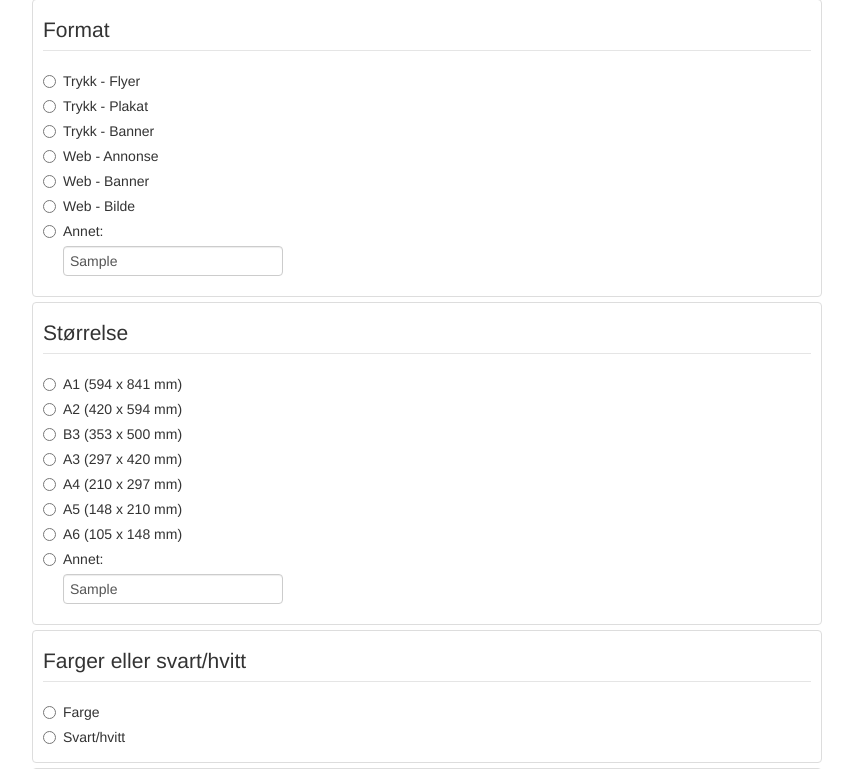
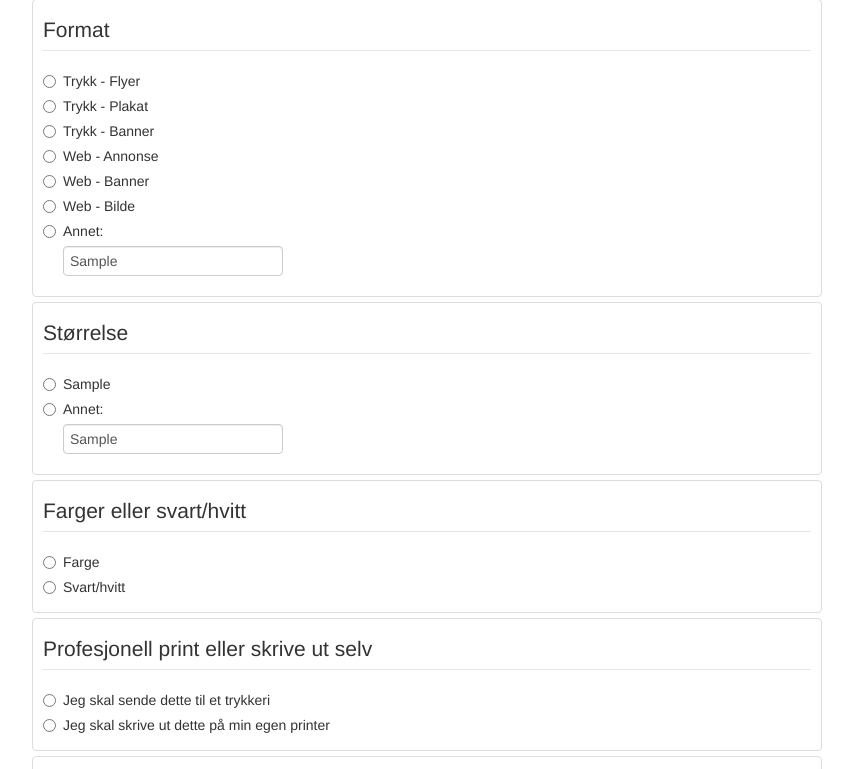
Before and after one commit to edb-gjengen/bestillingsskjema, a Django app: template bestilling/templates/design/form.html in a window 1280 px wide. Shown: the part 874-1643 px from the top of the page, without its empty margins (213-1066 px from the left). Run offline with Django 3.2, Linux system fonts and the light colour scheme; the template is opened without the code that fills it: most values are stand-ins (such as "Sample title", 1, 10 or a date in 2020); some libraries are stand-ins or nearby versions.

Commit message:
Moved paper size-choices to models.

```diff
--- a/bestilling/bestilling/baseviews.py
+++ b/bestilling/bestilling/baseviews.py
@@ -20,7 +20,7 @@
 
     def get(self, request):
         template = get_template(self.form_template_name)
-        context_data = {}
+        context_data = self._get_params()
         context_data.update(csrf(request))
 
         response = template.render(Context(context_data))
@@ -34,6 +34,7 @@
         if errors is not None and len(errors) > 0:
             template = get_template(self.form_template_name)
             context_data = params.copy()
+            context_data.update(self._get_params())
             context_data['errors'] = errors
             context_data.update(csrf(request))
 
@@ -49,6 +50,9 @@
         }
         response = template.render(Context(context_data))
         return HttpResponse(response)
+
+    def _get_params(self):
+        return {}
 
     def _get_errors(self, params):
         return {
--- a/bestilling/templates/design/form.html
+++ b/bestilling/templates/design/form.html
@@ -43,27 +43,12 @@
 		<label class="text-error">Feltet er obligatorisk.</label>
 	{% endif %}
 
-	<label class="radio">
-		<input name="paper_size" type="radio" value="A1" {% if paper_size = 'A1' %} checked="checked" {% endif %}>A1 (594 x 841 mm)</input>
-	</label>
-	<label class="radio">
-		<input name="paper_size" type="radio" value="A2" {% if paper_size = 'A2' %} checked="checked" {% endif %}>A2 (420 x 594 mm)</input>
-	</label>
-	<label class="radio">
-		<input name="paper_size" type="radio" value="B3" {% if paper_size = 'B3' %} checked="checked" {% endif %}>B3 (353 x 500 mm)</input>
-	</label>
-	<label class="radio">
-		<input name="paper_size" type="radio" value="A3" {% if paper_size = 'A3' %} checked="checked" {% endif %}>A3 (297 x 420 mm)</input>
-	</label>
-	<label class="radio">
-		<input name="paper_size" type="radio" value="A4" {% if paper_size = 'A4' %} checked="checked" {% endif %}>A4 (210 x 297 mm)</input>
-	</label>
-	<label class="radio">
-		<input name="paper_size" type="radio" value="A5" {% if paper_size = 'A5' %} checked="checked" {% endif %}>A5 (148 x 210 mm)</input>
-	</label>
-	<label class="radio">
-		<input name="paper_size" type="radio" value="A6" {% if paper_size = 'A6' %} checked="checked" {% endif %}>A6 (105 x 148 mm)</input>
-	</label>
+	{% for paper_size_code, paper_size_display in paper_sizes %}
+		<label class="radio">
+			<input name="paper_size" type="radio" value="{{ paper_size_code }}" {% if paper_size = paper_size_code %} checked="checked" {% endif %}>{{ paper_size_display }}</input>
+		</label>
+	{% endfor %}
+
 	<label class="radio">
 		<input name="paper_size" type="radio" value="other" {% if paper_size = 'other' %} checked="checked" {% endif %}>Annet:
 	</label>
```
Also changed, not shown: bestilling/design/models.py (+11 -1 lines), bestilling/design/views.py (+7 -0 lines).
